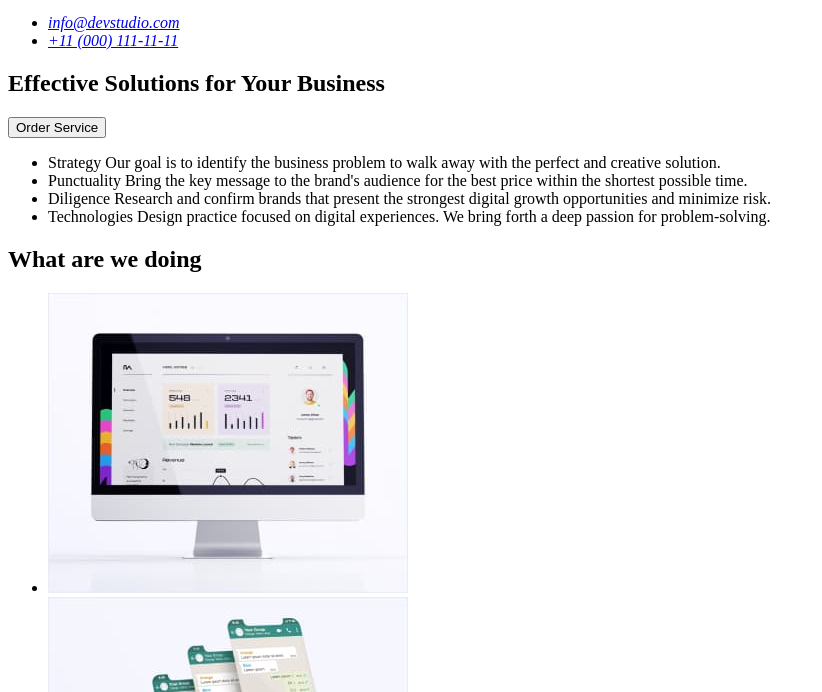
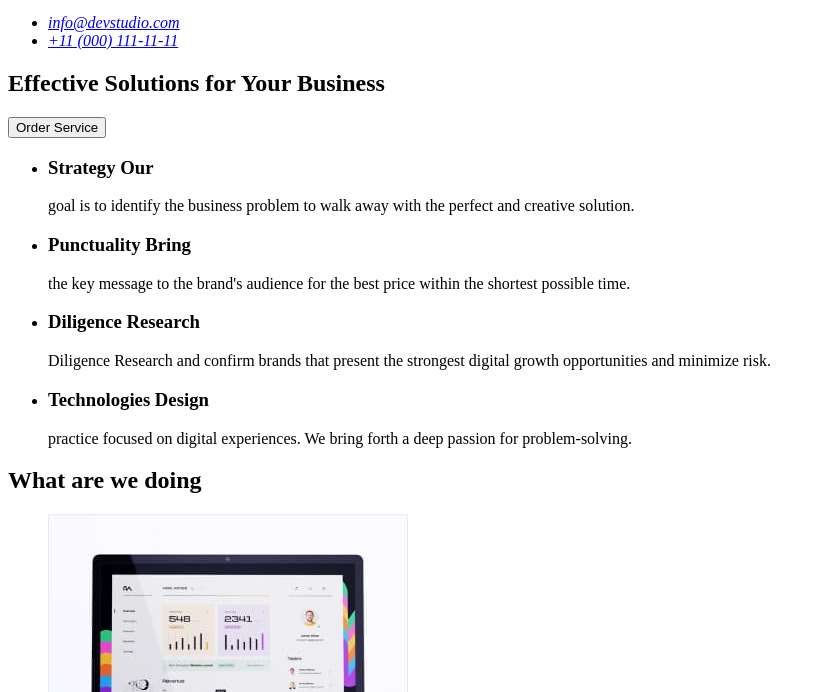
Before and after one commit to AlinaTarasenko06/Homework01, a plain HTML site: page index.html in a window 1280 px wide. Shown: the part 108-800 px from the top of the page, without its empty margins (0-822 px from the left). Drawn offline with Linux system fonts and the light colour scheme.

Commit message:
homework01

```diff
--- a/index.html
+++ b/index.html
@@ -34,20 +34,32 @@
       <section>
         <ul>
           <li>
-            Strategy Our goal is to identify the business problem to walk away
-            with the perfect and creative solution.
+            <h3>Strategy Our</h3>
+            <p>
+              goal is to identify the business problem to walk away with the
+              perfect and creative solution.
+            </p>
           </li>
           <li>
-            Punctuality Bring the key message to the brand's audience for the
-            best price within the shortest possible time.
+            <h3>Punctuality Bring</h3>
+            <p>
+              the key message to the brand's audience for the best price within
+              the shortest possible time.
+            </p>
           </li>
           <li>
-            Diligence Research and confirm brands that present the strongest
-            digital growth opportunities and minimize risk.
+            <h3>Diligence Research</h3>
+            <p>
+              Diligence Research and confirm brands that present the strongest
+              digital growth opportunities and minimize risk.
+            </p>
           </li>
           <li>
-            Technologies Design practice focused on digital experiences. We
-            bring forth a deep passion for problem-solving.
+            <h3>Technologies Design</h3>
+            <p>
+              practice focused on digital experiences. We bring forth a deep
+              passion for problem-solving.
+            </p>
           </li>
         </ul>
       </section>
```
